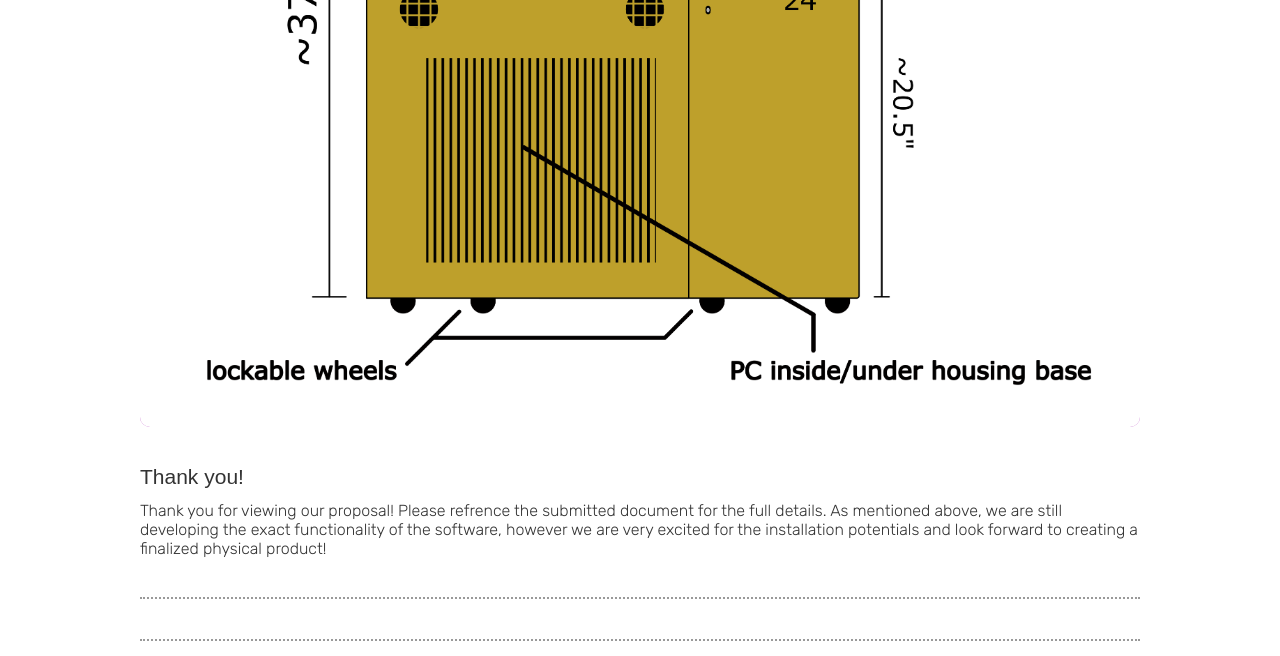
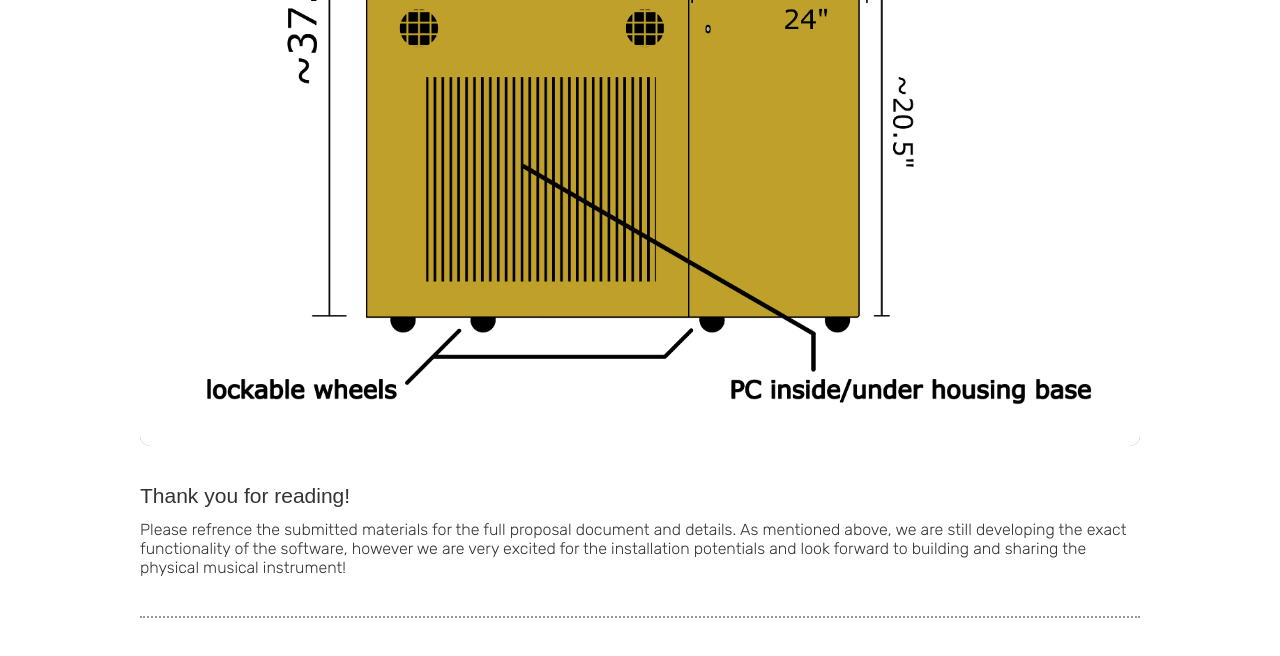
Before and after one commit to il41/artific3, a plain HTML site: page synesthetica.html in a window 1280 px wide. Shown: the part 3253-3909 px from the top of the page. Drawn offline with Linux system fonts and the light colour scheme; a web font is replaced by a local one.

Commit message:
changed ending blurb

```diff
--- a/synesthetica.html
+++ b/synesthetica.html
@@ -99,10 +99,11 @@
 							<br><br>The generative animations of particles bouncing around evoke scientific animations of molecular-level processes, like water molecules bouncing around quickly when hot in a vapor cloud or moving slowly when cold in solid ice. </p>
 						<!-- <div class="exhibit-img-div"><br> <img src="images/smart-city/smartcity-7.jpg"><br><br></div> -->
 						<!-- <div class="exhibit-img-div"><br> <img src="images/projects/sc5.jpg"><br><br></div> -->
-						<p>New Mexico’s relationship with molecular physics also provided inspiration for Synesthetica. We added a fission functionality that enables chain reactions of particles releasing energy and increasing velocity until a feedback loop state is reached. This make particles continuously stay at a high speeds, resulting in sustained dense generative musical sound and explosive visuals, experienced when creating many particles all at once.</p><br>
+						<br><p>New Mexico’s relationship with molecular physics also provided inspiration for Synesthetica. We added a fission functionality that enables chain reactions of particles releasing energy and increasing velocity until a feedback loop state is reached. This make particles continuously stay at a high speeds, resulting in sustained dense generative musical sound and explosive visuals, experienced when creating many particles all at once.</p><br>
 						<div class="exhibit-img-div" ><br> <img src="images/synesthetica/synesthetica floorplan 1.png"><br><br></div>
-						<h2>Thank you!</h2>
-						<p>Thank you for viewing our proposal! Please refrence the submitted document for the full details. As mentioned above, we are still developing the exact functionality of the software, however we are very excited for the installation potentials and look forward to creating a finalized physical product! </p>
+
+						<h2>Thank you for reading!</h2>
+						<p>Please refrence the submitted materials for the full proposal document and details. As mentioned above, we are still developing the exact functionality of the software, however we are very excited for the installation potentials and look forward to building and sharing the physical musical instrument! </p>
 						<br>
 					</article>
 			</div>
```
